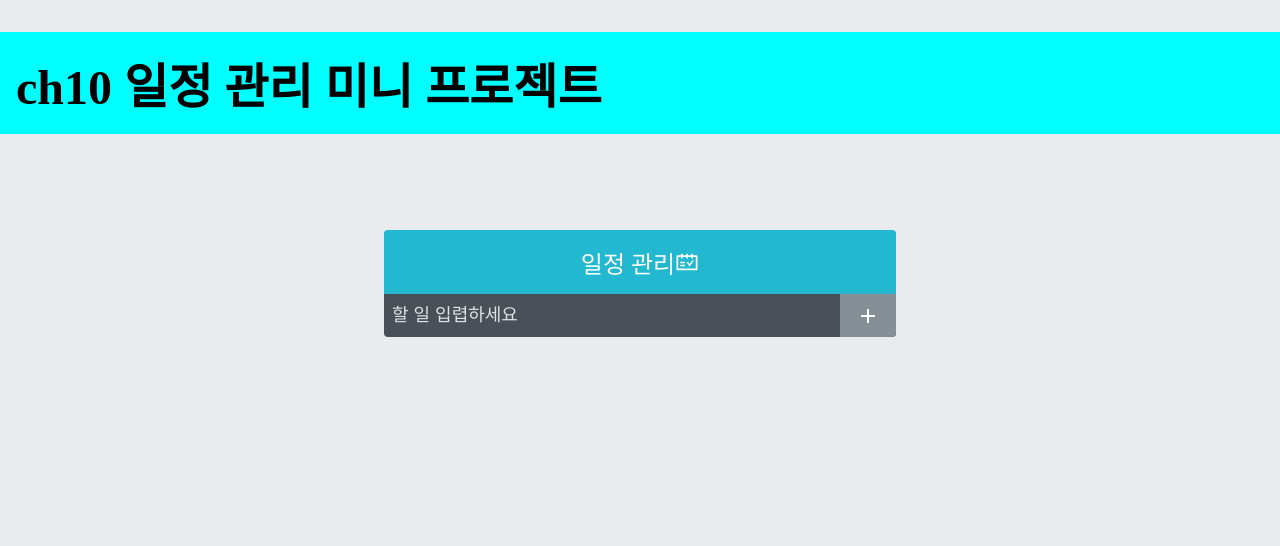
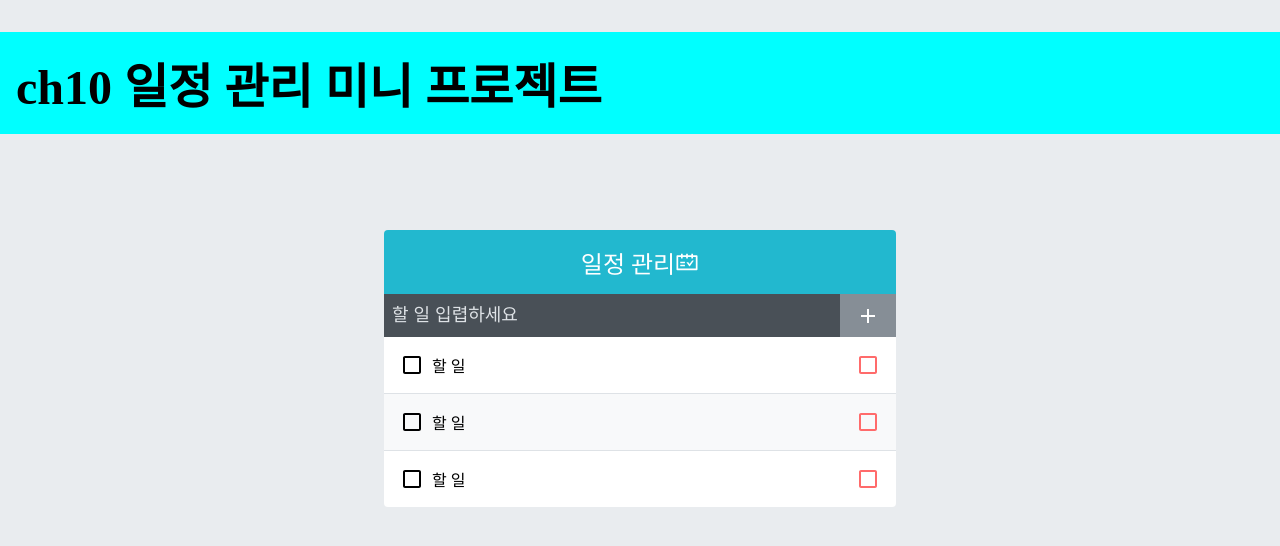
Before and after one commit to reokkamy/React-WorkSpace-k6-0806, a React (Vite) app in the folder ch10-vite-test/: page / in a window 1280 px wide. Shown: the top 546 px of the page. Built offline with nearby package versions, Linux system fonts and the light colour scheme.

Commit message:
3교시, ch10, 일정 관리 미니 프로젝트 작업 TodoList.jsx, TodoListItem.jsx, css 작업 하기

```diff
--- a/ch10-vite-test/src/App.jsx
+++ b/ch10-vite-test/src/App.jsx
@@ -1,6 +1,7 @@
 import './App.css';
 import TodoTemplate from './component/TodoTemplate.jsx';
 import TodoInsert from './component/TodoInsert.jsx';
+import TodoList from './component/TodoList.jsx';
 
 function App() {
   return (
@@ -8,6 +9,7 @@
       <h1 className="react">ch10 일정 관리 미니 프로젝트 </h1>
       <TodoTemplate>
         <TodoInsert />
+        <TodoList />
       </TodoTemplate>
     </>
   );
--- /dev/null
+++ b/ch10-vite-test/src/component/TodoList.jsx
@@ -0,0 +1,14 @@
+import React from 'react';
+import TodoListItem from './TodoListItem.jsx';
+
+const TodoList = () => {
+  return (
+    <div className="TodoList">
+      <TodoListItem />
+      <TodoListItem />
+      <TodoListItem />
+    </div>
+  );
+};
+
+export default TodoList;
--- /dev/null
+++ b/ch10-vite-test/src/component/TodoListItem.jsx
@@ -0,0 +1,26 @@
+import React from 'react';
+import {
+  MdCheckBoxOutlineBlank,
+  MdCheckBox,
+  MdRemoveCircleOutline,
+} from 'react-icons/md';
+//<MdCheckBoxOutlineBlank />
+//<MdCheckBox />
+// <MdRemoveCircle />
+import '../styles/TodoListItem.scss';
+const TodoListItem = () => {
+  return (
+    <div className="TodoListItem">
+      <div className="checkbox">
+        <MdCheckBoxOutlineBlank />
+        <div className="text">할 일</div>
+      </div>
+      <div className="remove">
+        {' '}
+        <MdCheckBoxOutlineBlank />
+      </div>
+    </div>
+  );
+};
+
+export default TodoListItem;
--- /dev/null
+++ b/ch10-vite-test/src/styles/TodoList.scss
@@ -0,0 +1,5 @@
+.TodoList {
+  min-height: 320px;
+  max-width: 513px;
+  overflow-y: auto;
+}
--- /dev/null
+++ b/ch10-vite-test/src/styles/TodoListItem.scss
@@ -0,0 +1,45 @@
+.TodoListItem {
+  padding: 1rem;
+  display: flex;
+  align-items: center;
+  &:nth-child(even) {
+    background: #f8f9fa;
+  }
+  .checkbox{
+  cursor: pointer;
+    flex: 1;
+    display: flex;
+    align-items: center;
+    svg {
+      font-size: 1.5rem;
+    }
+    .text {
+      margin-left: 0.5rem;
+      flex: 1;
+    }
+    &.checked {
+      svg {
+        color: #22b8cf
+      }
+      .text {
+        color: #adb5bd;
+        text-decoration: line-through;
+      }
+    }
+  }
+
+  .remove{
+    display: flex;
+    align-items: center;
+    font-size: 1.5rem;
+    color: #ff6b6b;
+    cursor: pointer;
+    &:hover {
+      color: #ff8787;
+    }
+  }
+  // 요소 사이의 형제 연산자 이용해서, 테두리 넣어주기.
+  & + & {
+    border-top: 1px solid #dee2e6;
+  }
+}
```
